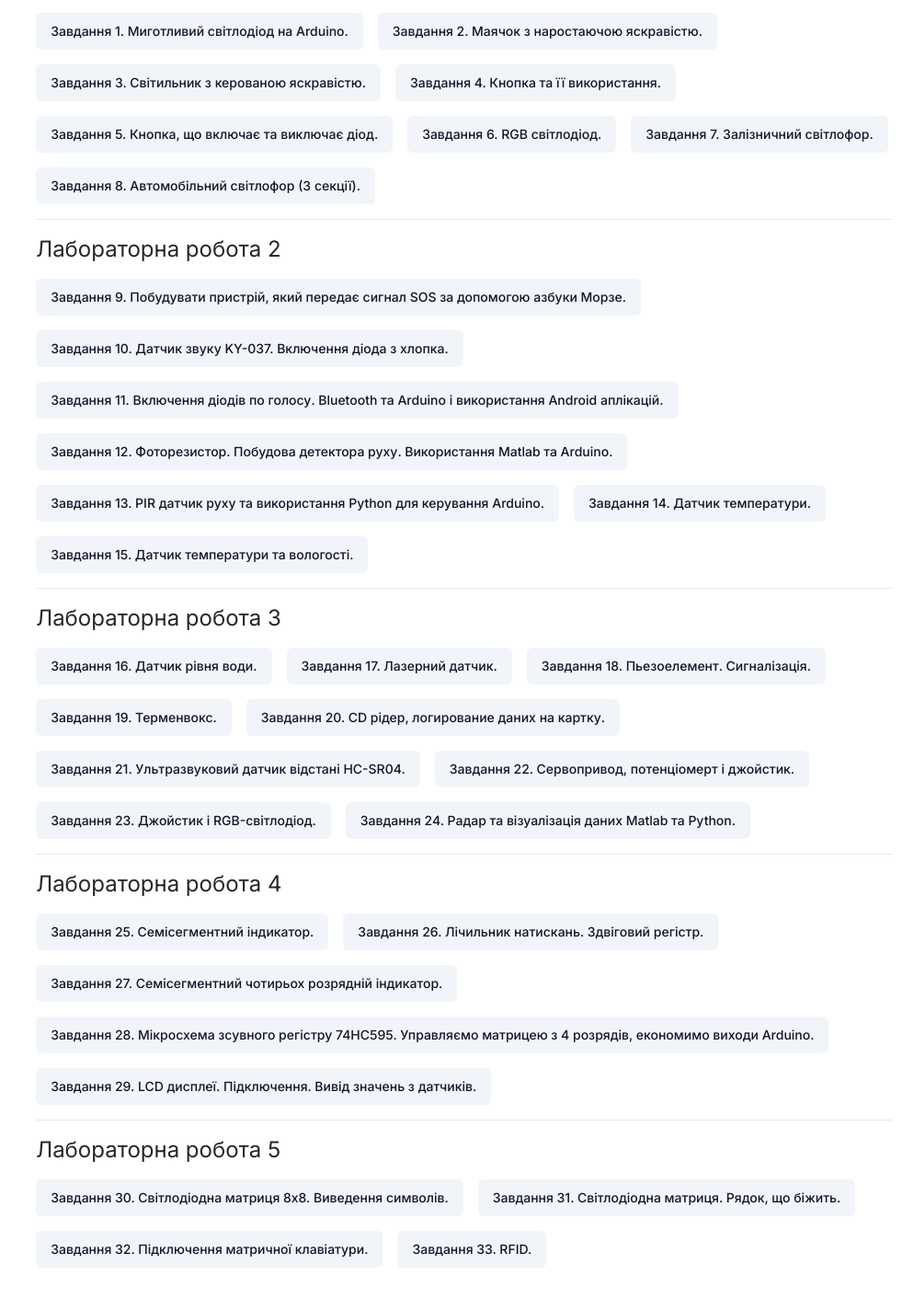
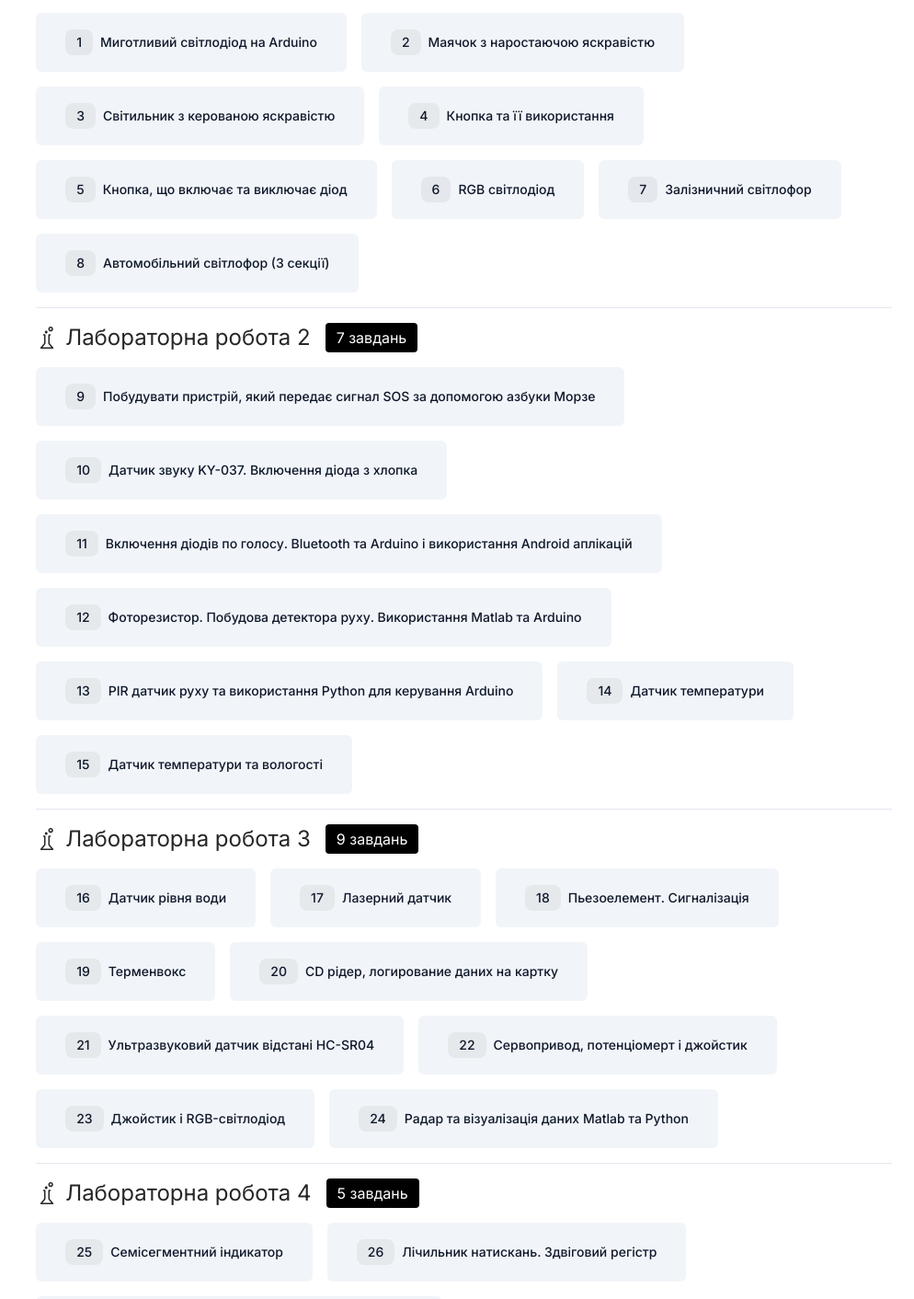
Before and after one commit to VasukPasuk/computer-practice, a Next.js app: page /arduino-programming in a window 1280 px wide. Shown: the part 218-1630 px from the top of the page at 92% size, without its empty margins (286-1280 px from the left). Built offline with nearby package versions, Linux system fonts and the light colour scheme.

Commit message:
add: init

```diff
--- a/app/arduino-programming/page.tsx
+++ b/app/arduino-programming/page.tsx
@@ -1,31 +1,39 @@
 import {ARDUINO_PROGRAMMING_LABS} from "@/config/topic-list-data"
 import {Button} from "@/components/ui/button";
 import {Separator} from "@/components/ui/separator";
+import {SlChemistry} from "react-icons/sl";
 
-function Page () {
+function Page() {
   return (
     <section className="flex flex-col gap-y-4 py-8 px-6">
       <div>
-        <h1 className="text-4xl font-semibold mb-8">
+        <h1 className="lg:text-4xl text-2xl font-semibold mb-8">
           Дисципліна: Програмування на Arduino
         </h1>
       </div>
       {
-        ARDUINO_PROGRAMMING_LABS.map(({lab, tasks }, idx) => (
+        ARDUINO_PROGRAMMING_LABS.map(({lab, tasks}, idx) => (
           <>
             <div className="flex flex-col gap-y-4" key={lab}>
-              <h1 className="text-neutral-800 text-2xl">
-                {lab}
-              </h1>
+              <div className="w-full flex justify-start items-center gap-x-4">
+                <h1 className="text-neutral-800 lg:text-2xl text-lg flex justify-center items-center gap-x-2">
+                  <SlChemistry/>
+                  {lab}
+                </h1>
+                <div className="py-1 px-3 rounded flex justify-center items-center bg-black text-white">
+                  {tasks.length} завдань
+                </div>
+              </div>
               <ul className="flex flex-row gap-x-4 flex-wrap gap-y-4">
                 {
                   tasks.map((task) => (
                     <Button
-                      key={task}
+                      key={task.lab_name}
                       variant="secondary"
-                      className="hover:bg-black hover:text-white"
+                      className="hover:bg-black hover:text-white flex gap-x-2 items-center justify-start w-full md:w-fit p-8"
                     >
-                      {task}
+                      <div className="block p-1 px-3 rounded-lg bg-black/5">{task.lab_number}</div>
+                      <div className="text-wrap line-clamp-2">{task.lab_name}</div>
                     </Button>
                   ))
                 }
--- a/config/topic-list-data.ts
+++ b/config/topic-list-data.ts
@@ -2,59 +2,59 @@ export const ARDUINO_PROGRAMMING_LABS = [
   {
     lab: "Лабораторна робота 1",
     tasks: [
-      "Завдання 1. Миготливий світлодіод на Arduino.",
-      "Завдання 2. Маячок з наростаючою яскравістю.",
-      "Завдання 3. Світильник з керованою яскравістю.",
-      "Завдання 4. Кнопка та її використання.",
-      "Завдання 5. Кнопка, що включає та виключає діод.",
-      "Завдання 6. RGB світлодіод.",
-      "Завдання 7. Залізничний світлофор.",
-      "Завдання 8. Автомобільний світлофор (3 секції)."
+      { lab_name: "Миготливий світлодіод на Arduino", lab_number: 1 },
+      { lab_name: "Маячок з наростаючою яскравістю", lab_number: 2 },
+      { lab_name: "Світильник з керованою яскравістю", lab_number: 3 },
+      { lab_name: "Кнопка та її використання", lab_number: 4 },
+      { lab_name: "Кнопка, що включає та виключає діод", lab_number: 5 },
+      { lab_name: "RGB світлодіод", lab_number: 6 },
+      { lab_name: "Залізничний світлофор", lab_number: 7 },
+      { lab_name: "Автомобільний світлофор (3 секції)", lab_number: 8 }
     ]
   },
   {
     lab: "Лабораторна робота 2",
     tasks: [
-      "Завдання 9. Побудувати пристрій, який передає сигнал SOS за допомогою азбуки Морзе.",
-      "Завдання 10. Датчик звуку KY-037. Включення діода з хлопка.",
-      "Завдання 11. Включення діодів по голосу. Bluetooth та Arduino і використання Android аплікацій.",
-      "Завдання 12. Фоторезистор. Побудова детектора руху. Використання Matlab та Arduino.",
-      "Завдання 13. PIR датчик руху та використання Python для керування Arduino.",
-      "Завдання 14. Датчик температури.",
-      "Завдання 15. Датчик температури та вологості."
+      { lab_name: "Побудувати пристрій, який передає сигнал SOS за допомогою азбуки Морзе", lab_number: 9 },
+      { lab_name: "Датчик звуку KY-037. Включення діода з хлопка", lab_number: 10 },
+      { lab_name: "Включення діодів по голосу. Bluetooth та Arduino і використання Android аплікацій", lab_number: 11 },
+      { lab_name: "Фоторезистор. Побудова детектора руху. Використання Matlab та Arduino", lab_number: 12 },
+      { lab_name: "PIR датчик руху та використання Python для керування Arduino", lab_number: 13 },
+      { lab_name: "Датчик температури", lab_number: 14 },
+      { lab_name: "Датчик температури та вологості", lab_number: 15 }
     ]
   },
   {
     lab: "Лабораторна робота 3",
     tasks: [
-      "Завдання 16. Датчик рівня води.",
-      "Завдання 17. Лазерний датчик.",
-      "Завдання 18. Пьезоелемент. Сигналізація.",
-      "Завдання 19. Терменвокс.",
-      "Завдання 20. СD рідер, логирование даних на картку.",
-      "Завдання 21. Ультразвуковий датчик відстані HC-SR04.",
-      "Завдання 22. Сервопривод, потенціомерт і джойстик.",
-      "Завдання 23. Джойстик і RGB-світлодіод.",
-      "Завдання 24. Радар та візуалізація даних Matlab та Python."
+      { lab_name: "Датчик рівня води", lab_number: 16 },
+      { lab_name: "Лазерний датчик", lab_number: 17 },
+      { lab_name: "Пьезоелемент. Сигналізація", lab_number: 18 },
+      { lab_name: "Терменвокс", lab_number: 19 },
+      { lab_name: "СD рідер, логирование даних на картку", lab_number: 20 },
+      { lab_name: "Ультразвуковий датчик відстані HC-SR04", lab_number: 21 },
+      { lab_name: "Сервопривод, потенціомерт і джойстик", lab_number: 22 },
+      { lab_name: "Джойстик і RGB-світлодіод", lab_number: 23 },
+      { lab_name: "Радар та візуалізація даних Matlab та Python", lab_number: 24 }
     ]
   },
   {
     lab: "Лабораторна робота 4",
     tasks: [
-      "Завдання 25. Семісегментний індикатор.",
-      "Завдання 26. Лічильник натискань. Здвіговий регістр.",
-      "Завдання 27. Семісегментний чотирьох розрядній індикатор.",
-      "Завдання 28. Мікросхема зсувного регістру 74НС595. Управляємо матрицею з 4 розрядів, економимо виходи Arduino.",
-      "Завдання 29. LCD дисплеї. Підключення. Вивід значень з датчиків."
+      { lab_name: "Семісегментний індикатор", lab_number: 25 },
+      { lab_name: "Лічильник натискань. Здвіговий регістр", lab_number: 26 },
+      { lab_name: "Семісегментний чотирьох розрядній індикатор", lab_number: 27 },
+      { lab_name: "Мікросхема зсувного регістру 74НС595. Управляємо матрицею з 4 розрядів, економимо виходи Arduino", lab_number: 28 },
+      { lab_name: "LCD дисплеї. Підключення. Вивід значень з датчиків", lab_number: 29 }
     ]
   },
   {
     lab: "Лабораторна робота 5",
     tasks: [
-      "Завдання 30. Світлодіодна матриця 8x8. Виведення символів.",
-      "Завдання 31. Світлодіодна матриця. Рядок, що біжить.",
-      "Завдання 32. Підключення матричної клавіатури.",
-      "Завдання 33. RFID."
+      { lab_name: "Світлодіодна матриця 8x8. Виведення символів", lab_number: 30 },
+      { lab_name: "Світлодіодна матриця. Рядок, що біжить", lab_number: 31 },
+      { lab_name: "Підключення матричної клавіатури", lab_number: 32 },
+      { lab_name: "RFID", lab_number: 33 }
     ]
   }
 ];
```
